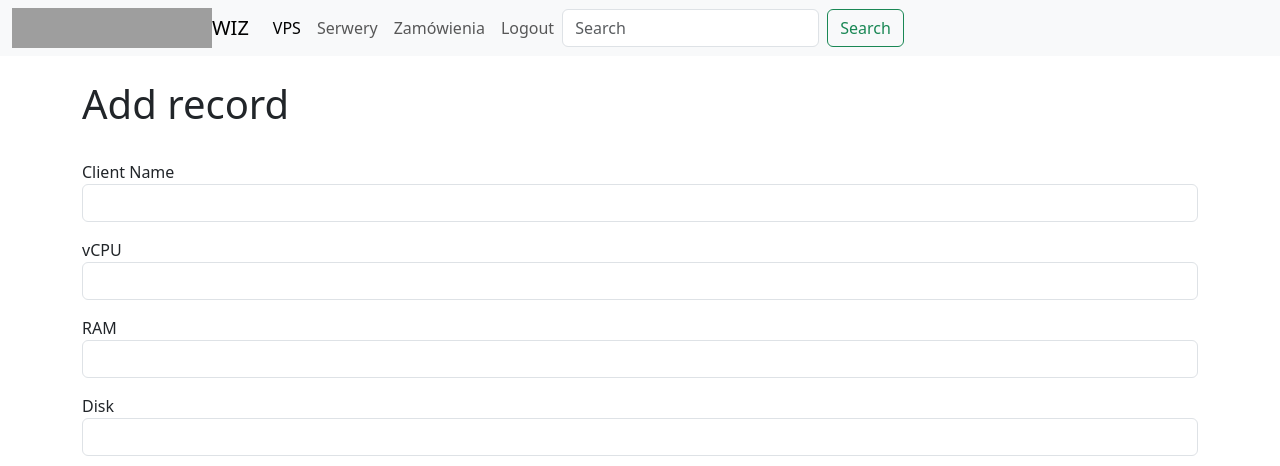
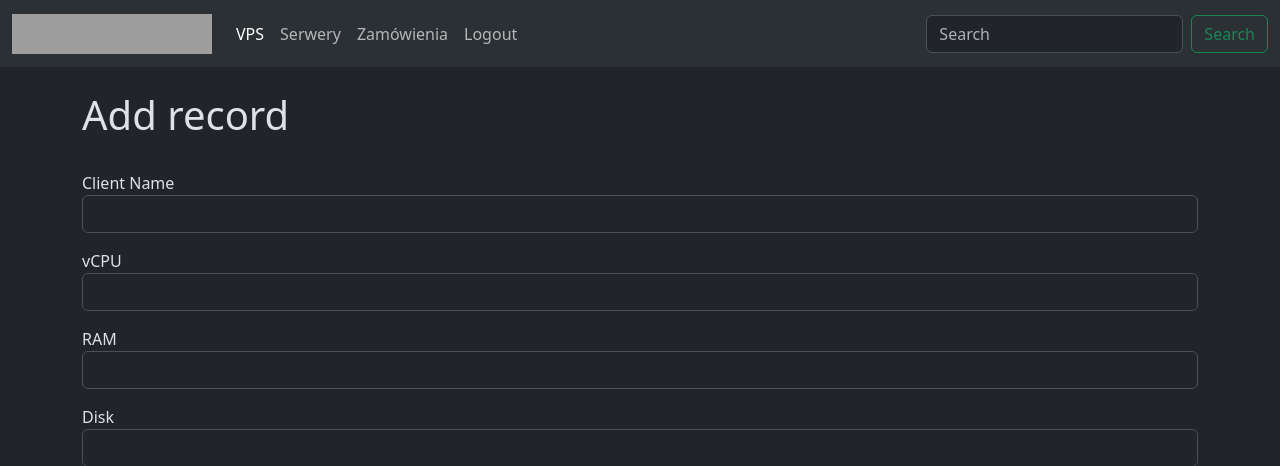
Before and after one commit to Reqsx444/WIZ, a Django app: page /add_record/ in a window 1280 px wide. Shown: the top 466 px of the page. Run offline with Django 4.2, Linux system fonts and the light colour scheme; the visitor is signed in with stand-in values (Sample User, id 1); grey boxes are pictures that could not be loaded.

Commit message:
Home view edit

```diff
--- a/dcrm/website/templates/base.html
+++ b/dcrm/website/templates/base.html
@@ -3,10 +3,10 @@
   <head>
     <meta charset="utf-8">
     <meta name="viewport" content="width=device-width, initial-scale=1">
-    <title>Django CRM</title>
+    <title>WIZ Dataspace</title>
     <link href="https://cdn.jsdelivr.net/npm/bootstrap@5.3.3/dist/css/bootstrap.min.css" rel="stylesheet" integrity="sha384-QWTKZyjpPEjISv5WaRU9OFeRpok6YctnYmDr5pNlyT2bRjXh0JMhjY6hW+ALEwIH" crossorigin="anonymous">
   </head>
-  <body>
+  <body data-bs-theme="dark">
     {% include 'navbar.html' %}
     <div class="container">
         <br/>
--- a/dcrm/website/templates/navbar.html
+++ b/dcrm/website/templates/navbar.html
@@ -1,7 +1,8 @@
 <nav class="navbar navbar-expand-lg bg-body-tertiary">
   <div class="container-fluid">
+    <a class="navbar-brand" href="{% url 'home' %}">
       <img src="https://dataspace.pl/_next/image?url=http%3A%2F%2Fapi%2Fapp%2Fuploads%2F2024%2F03%2Fds-logo-rgb-1.svg&w=256&q=91" alt="Logo" width="200" height="40" class="d-inline-block align-text-top">
-      <a class="navbar-brand" href="{% url 'home' %}">WIZ</a>
+    </a>
     <button class="navbar-toggler" type="button" data-bs-toggle="collapse" data-bs-target="#navbarNavDropdown" aria-controls="navbarNavDropdown" aria-expanded="false" aria-label="Toggle navigation">
       <span class="navbar-toggler-icon"></span>
     </button>
@@ -21,7 +22,7 @@
           <a class="nav-link" href="{% url 'logout' %}">Logout</a>
         </li>
         </ul>
-        <form class="d-flex" role="search">
+        <form class="d-flex ms-auto" role="search">
           <input class="form-control me-2" type="search" placeholder="Search" aria-label="Search">
           <button class="btn btn-outline-success" type="submit">Search</button>
         </form>
@@ -30,7 +31,6 @@
           <a class="nav-link" href="{% url 'home' %}">Login</a>
         </li>
         {% endif %}
-
       </ul>
     </div>
   </div>
```
Lines whose indentation alone changed are shown as unchanged.
